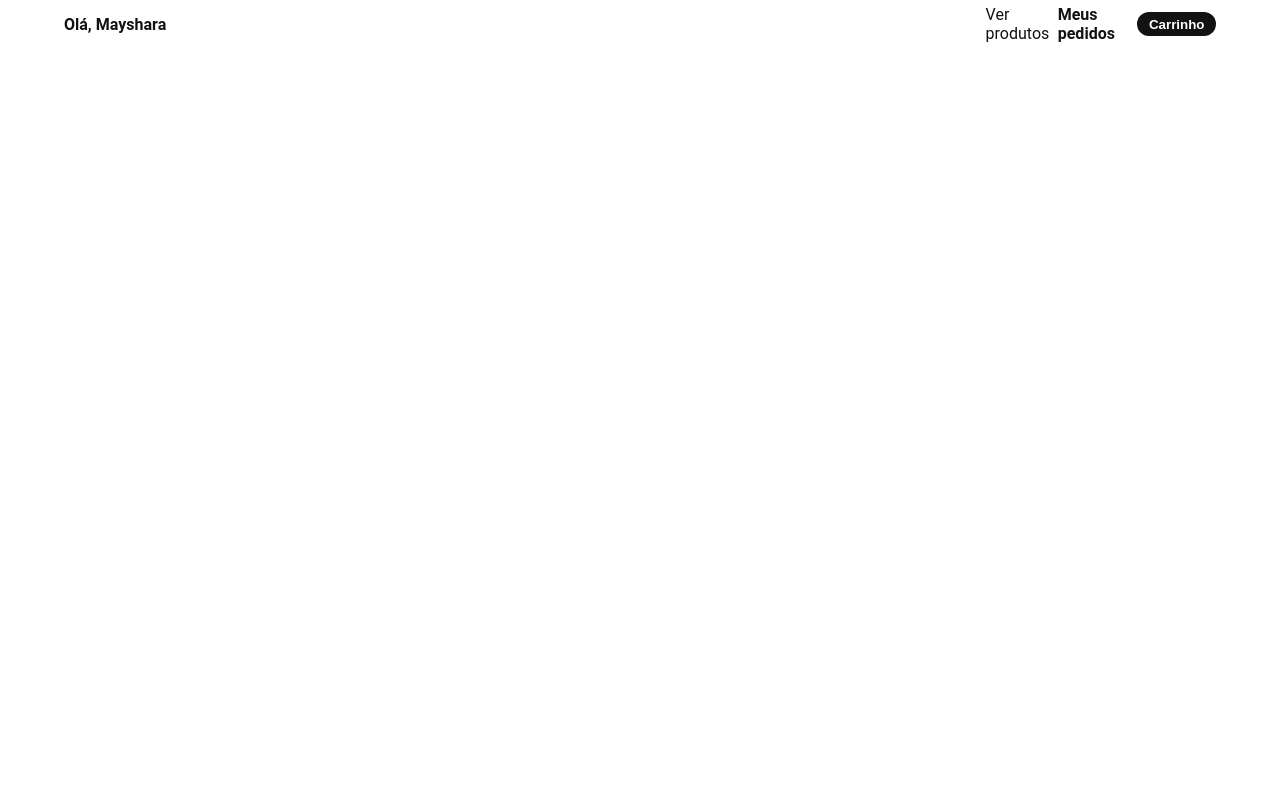
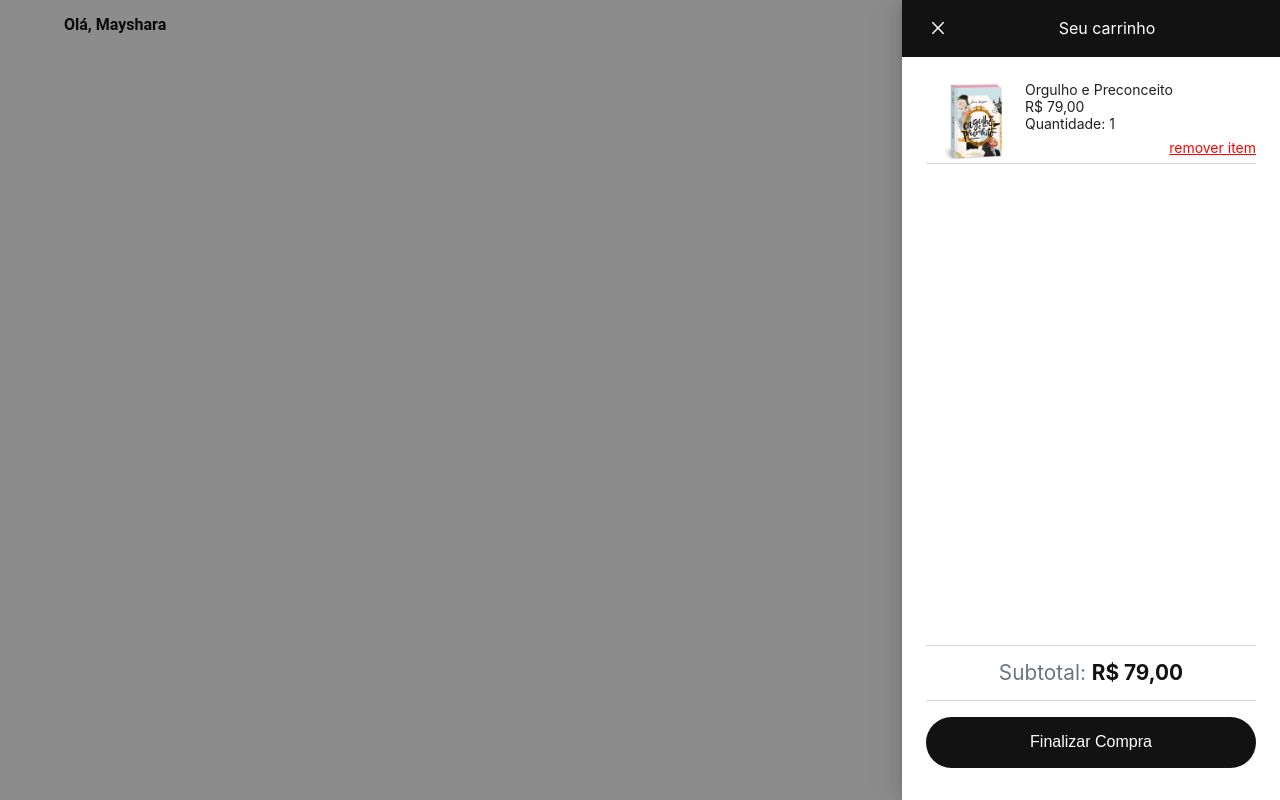
Before and after one commit to MaysharaF/order-project, a React (Create React App) app: page /order-list in a window 1280 px wide. Both pictures are taken after a click on the button "Carrinho". Built offline with nearby package versions, Linux system fonts and the light colour scheme.

Commit message:
feat: criando componente de carrinho para listagem dos itens

```diff
--- a/package.json
+++ b/package.json
@@ -8,6 +8,7 @@
     "@types/react": "^18.2.7",
     "@types/react-dom": "^18.2.4",
     "@types/styled-components": "^5.1.26",
+    "antd": "^5.6.1",
     "react": "^18.2.0",
     "react-dom": "^18.2.0",
     "react-router-dom": "^6.13.0",
--- /dev/null
+++ b/src/components/DrawerCart/index.tsx
@@ -0,0 +1,46 @@
+import React from "react";
+
+import Book1 from "../../assets/images/orgulho_e_preconceito.jpg";
+
+import { Container, Content, ProductList, ProductCard } from "./styles";
+
+type IProps = {
+  onClose: () => void;
+  open: boolean;
+};
+
+const DrawerCart: React.FC<IProps> = ({ onClose, open }) => {
+  return (
+    <Container
+      title="Seu carrinho"
+      onClose={onClose}
+      placement="right"
+      open={open}
+    >
+      <ProductList>
+        <ProductCard>
+          <div className="image-card">
+            <img src={Book1} alt="" />
+          </div>
+
+          <div className="info-card">
+            <span>Orgulho e Preconceito</span>
+            <span>R$ 79,00</span>
+            <span>Quantidade: 1</span>
+
+            <span className="remove-item">remover item</span>
+          </div>
+        </ProductCard>
+      </ProductList>
+
+      <Content>
+        <div className="total-label">
+          <label>Subtotal: <span className="total">R$ 79,00</span></label>
+        </div>
+        <button>Finalizar Compra</button>
+      </Content>
+    </Container>
+  );
+};
+
+export default DrawerCart;
--- /dev/null
+++ b/src/components/DrawerCart/styles.ts
@@ -0,0 +1,104 @@
+import styled from "styled-components";
+
+import { Drawer } from "antd";
+
+export const Container = styled(Drawer)`
+  display: flex;
+  flex-direction: column;
+  width: 100%;
+  height: 100%;
+
+  .ant-drawer-header {
+    text-align: center;
+    background-color: var(--dark-tone-ink);
+
+    .ant-drawer-title {
+      color: var(--white);
+      font-weight: normal;
+    }
+
+    .ant-drawer-close {
+      color: var(--white);
+    }
+  }
+`;
+
+export const ProductList = styled.div`
+  display: flex;
+  flex-direction: column;
+  width: 100%;
+  height: 80%;
+`;
+
+export const ProductCard = styled.div`
+  display: flex;
+  width: 100%;
+  height: 15%;
+  border-bottom: 1px solid rgb(214, 214, 214);
+  margin-bottom: 5%;
+
+  .image-card {
+    display: flex;
+    width: 30%;
+    height: 100%;
+
+    img {
+      width: 100%;
+      height: 100%;
+      object-fit: contain;
+    }
+  }
+
+  .info-card {
+    display: flex;
+    width: 70%;
+    height: 100%;
+    flex-direction: column;
+
+    .remove-item {
+      margin-top: 3%;
+      align-self: flex-end;
+      cursor: pointer;
+      color: red;
+      text-decoration: underline;
+    }
+  }
+`;
+
+export const Content = styled.div`
+  display: flex;
+  flex-direction: column;
+  justify-content: space-around;
+  width: 100%;
+  height: 20%;
+
+  .total-label {
+    display: flex;
+    align-items: center;
+    justify-content: center;
+    width: 100%;
+    height: 40%;
+    border-top: 1px solid rgb(214, 214, 214);
+    border-bottom: 1px solid rgb(214, 214, 214);
+
+    label {
+      font-size: 1.3rem;
+      color: var(--pompeii-ash);
+
+      .total {
+        font-weight: bold;
+        color: var(--dark-tone-ink);
+      }
+    }
+  }
+
+
+  button {
+    background-color: var(--dark-tone-ink);
+    padding: 5%;
+    color: var(--white);
+    border-radius: 50px;
+    border: none;
+    font-size: 1rem;
+  }
+`;
--- a/src/containers/Header/index.tsx
+++ b/src/containers/Header/index.tsx
@@ -1,9 +1,14 @@
-import React from 'react';
+import React, {Dispatch, SetStateAction} from 'react';
 import { useLocation } from 'react-router-dom';
 
  import { Container, ActionContent } from './styles';
 
-const Header: React.FC = () => {
+ interface IProps {
+  setVisible: Dispatch<SetStateAction<boolean>>;
+ }
+
+const Header: React.FC<IProps> = ({setVisible}) => {
+
   const location = useLocation();
 
   return <Container>
@@ -13,7 +18,7 @@ const Header: React.FC = () => {
       <a href="/" className={location.pathname === '/' ? 'active' : ''}>Ver produtos</a>
       <a href="/order-list" className={location.pathname === '/order-list' ? 'active' : ''}>Meus pedidos</a>
 
-      <button>Carrinho</button>
+      <button onClick={() => setVisible(true)}>Carrinho</button>
     </ActionContent>
   </Container>
 }
--- a/src/containers/Layout/index.tsx
+++ b/src/containers/Layout/index.tsx
@@ -1,22 +1,30 @@
-import React from 'react';
+import React, {useState} from 'react';
 
 import Header from '../Header';
 
  import { Container, TopNavigation, Page } from './styles';
+
+import DrawerCart from '../../components/DrawerCart';
 
  type IProps = {
     children: React.ReactNode;
   };
 
 const Layout: React.FC<IProps> = ({ children }) => {
+  const [visible, setVisible] = useState(false);
+
   return <Container>
      <TopNavigation>
-        <Header />
+        <Header setVisible={setVisible}/>
       </TopNavigation>
 
       <Page>
       {children}
       </Page>
+
+      <DrawerCart onClose={() => setVisible(false)} open={visible}/>
+
+
   </Container>
 }
 
--- a/src/pages/Home/index.tsx
+++ b/src/pages/Home/index.tsx
@@ -2,9 +2,12 @@ import React from "react";
 
 import ProductList from "../../containers/ProductList";
 
+
+
 import { Container, ProductsContainer } from "./styles";
 
 const Home: React.FC = () => {
+
   return (
     <Container>
         <ProductsContainer>
--- a/src/styles/GlobalStyles.ts
+++ b/src/styles/GlobalStyles.ts
@@ -17,6 +17,7 @@ export default createGlobalStyle`
     font: 400 1rem "Roboto", sans-serif;
     -webkit-text-size-adjust: none;
     -webkit-font-smoothing: antialiased;
+
   }
 
   button {
@@ -29,5 +30,6 @@ export default createGlobalStyle`
     --white: #ffffff;
     --lynx-white: #f7f7f7;
     --pompeii-ash: #6c757d;
+
   }
 `
```
Also changed, not shown: 1 other file (tests, documents, lock files or other folders).
